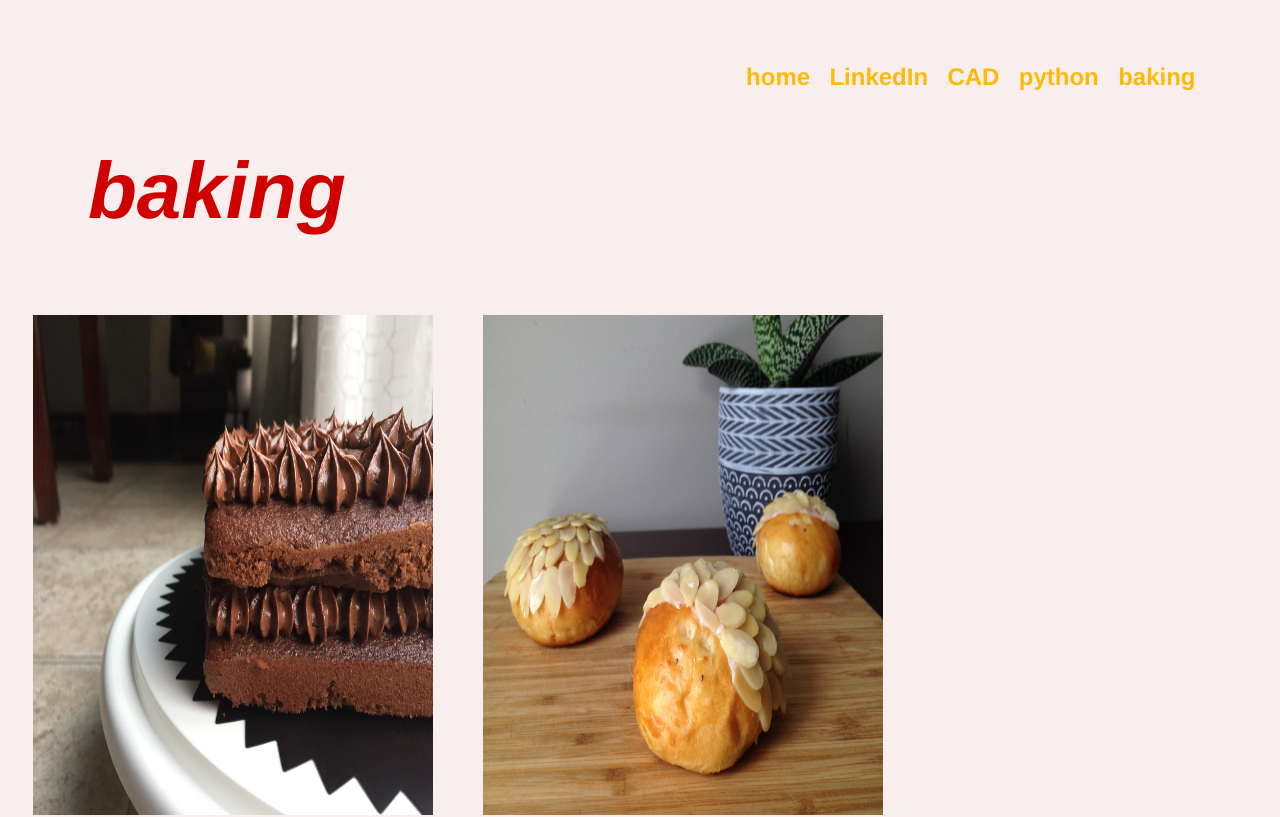
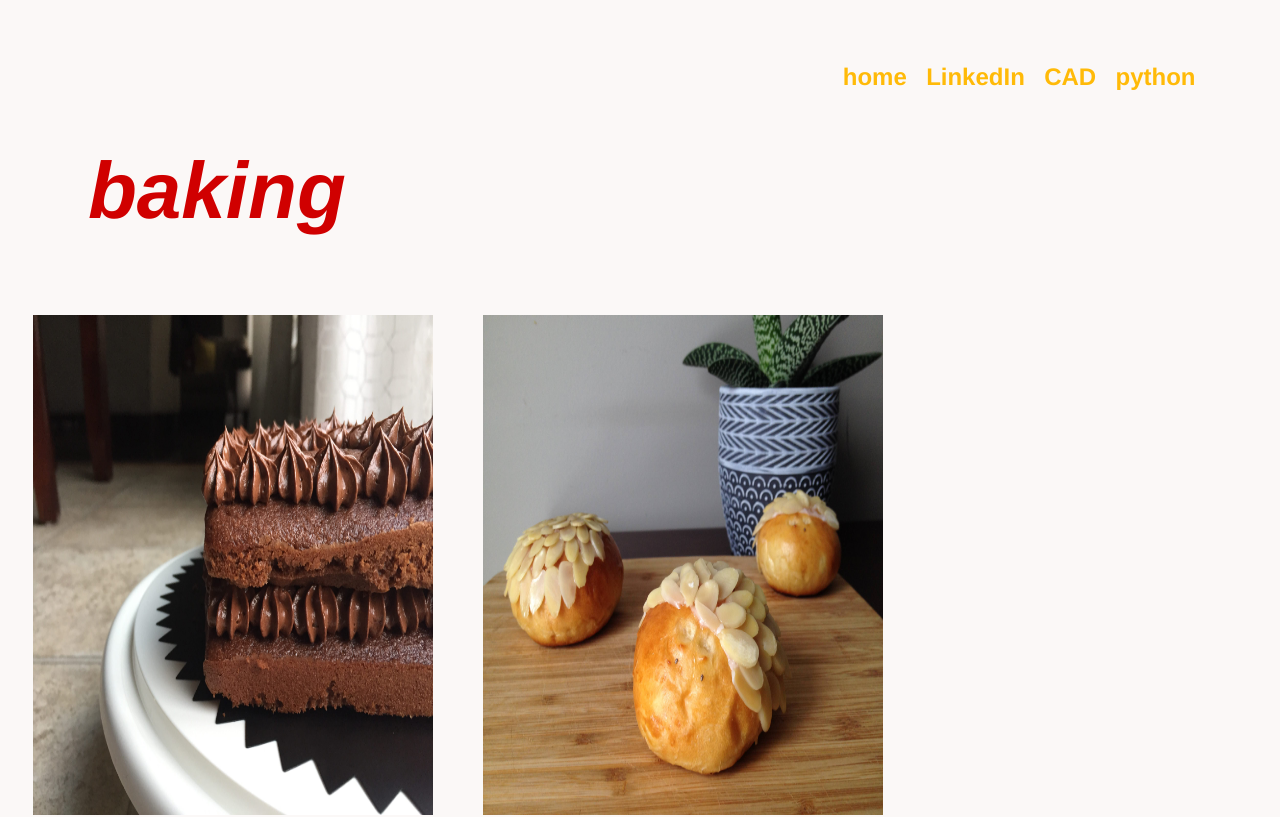
Before and after one commit to rsam2/rsam2.github.io, a plain HTML site: page bakes.html in a window 1280 px wide. Shown: the top 817 px of the page. Drawn offline with Linux system fonts and the light colour scheme.

Commit message:
removed bakes

```diff
--- a/bakes.html
+++ b/bakes.html
@@ -18,7 +18,6 @@
         <a href="https://github.com/rsam2/APS106-Python-Labs"
           >python&nbsp&nbsp</a
         >
-        <a href="bakes.html">baking&nbsp&nbsp</a>
       </h2>
     </div>
     <h1 class="page-title">baking</h1>
--- a/style.css
+++ b/style.css
@@ -1,5 +1,5 @@
 body {
-    background-color: #F7EEED;
+    background-color: #FBF8F7;
 }
 #home-head {
     font-family: 'Franklin Gothic Medium', 'Arial Narrow', Arial, sans-serif;
```
Also changed, not shown: cad.html (+0 -1 lines), index.html (+0 -1 lines).
